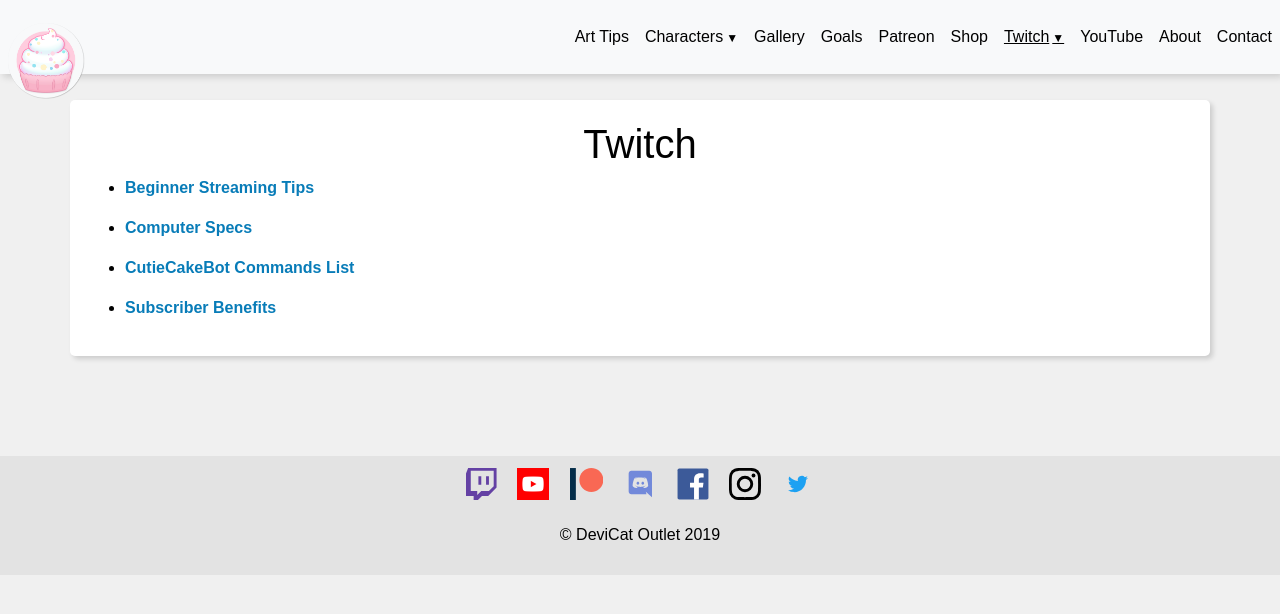
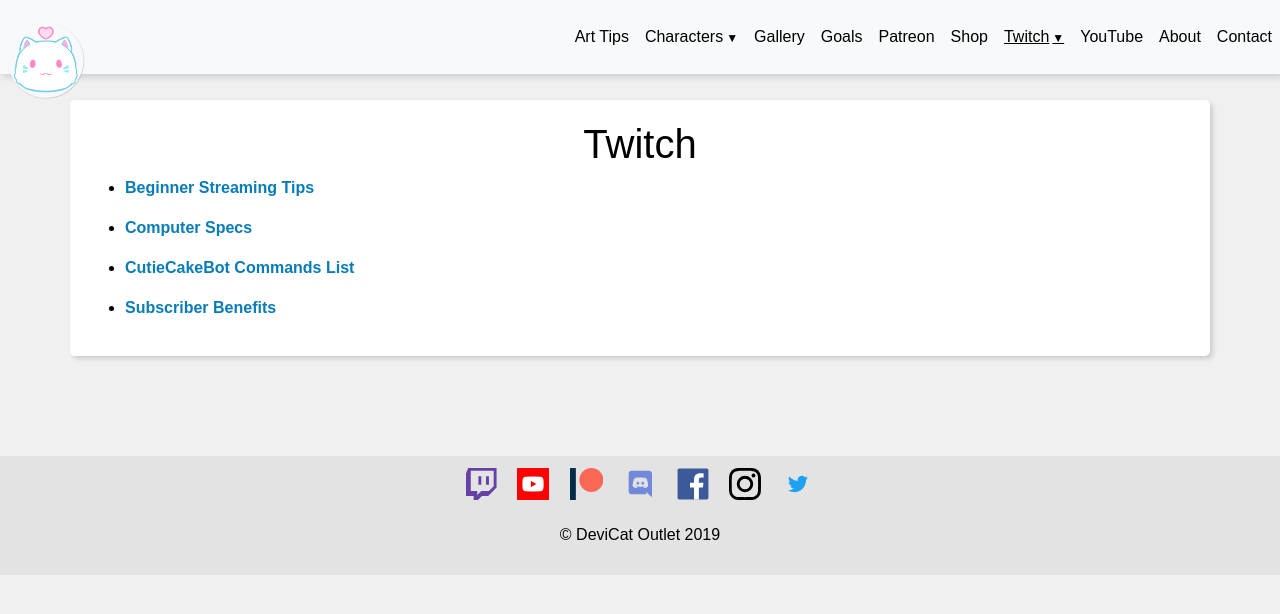
Before and after one commit to DeviCatOutlet/devicatoutlet.github.io, a Jekyll site: the page built from twitch.md, in a window 1280 px wide. Shown: the top 614 px of the page. Built offline with Jekyll 4.4.1, drawn with Linux system fonts in a browser that asks for light colours; our own code applies the rules of GitHub Pages for plain Markdown files.

Commit message:
Update Website Icon
Add devicaticon.png to img folder and to default.html

```diff
--- a/_layouts/default.html
+++ b/_layouts/default.html
@@ -19,7 +19,7 @@
     <nav>
       <input type=checkbox>
       <div id=raptor_button><div></div><div></div><div></div></div>
-      <a class=keep href="/"><img src="img/cakeicon_bg.png" alt="DeviCat"></a>
+      <a class=keep href="/"><img src="img/devicaticon.png" alt="DeviCat"></a>
       <div style="flex-grow: 1"></div>
       {%- for dest in site.nav %}{%- for info in dest -%}
         {%- if info[1] -%}
```
Also changed, not shown: img/devicaticon.png (added).
